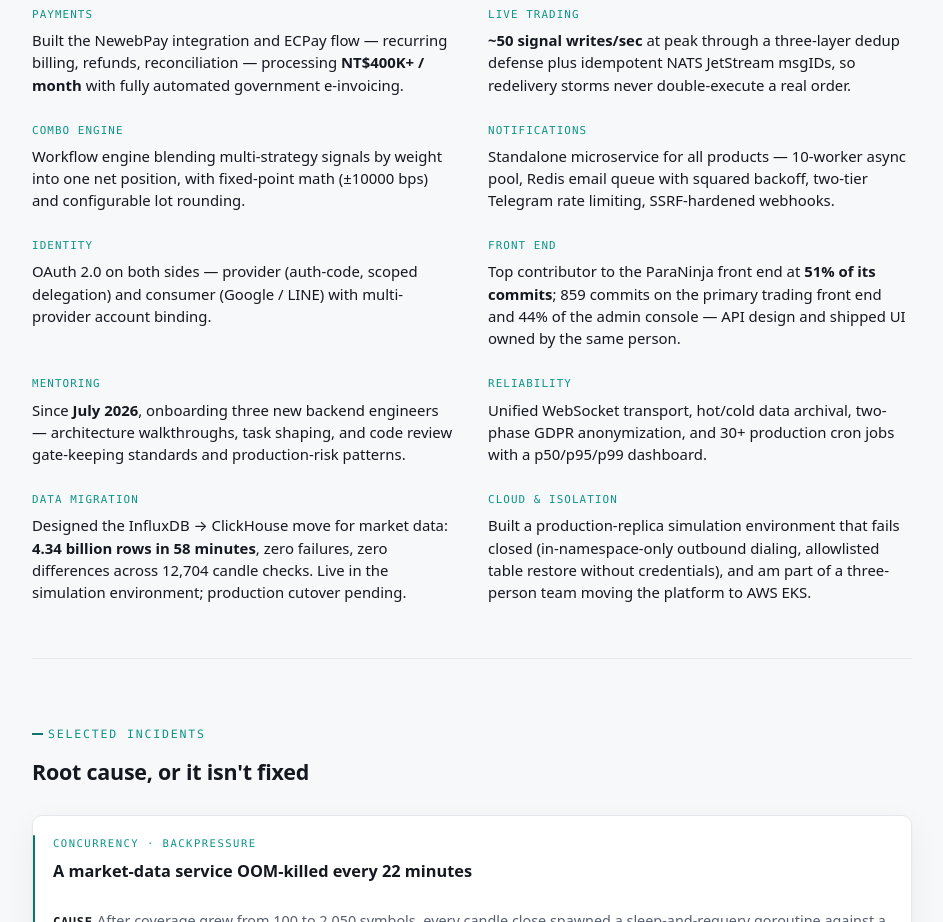
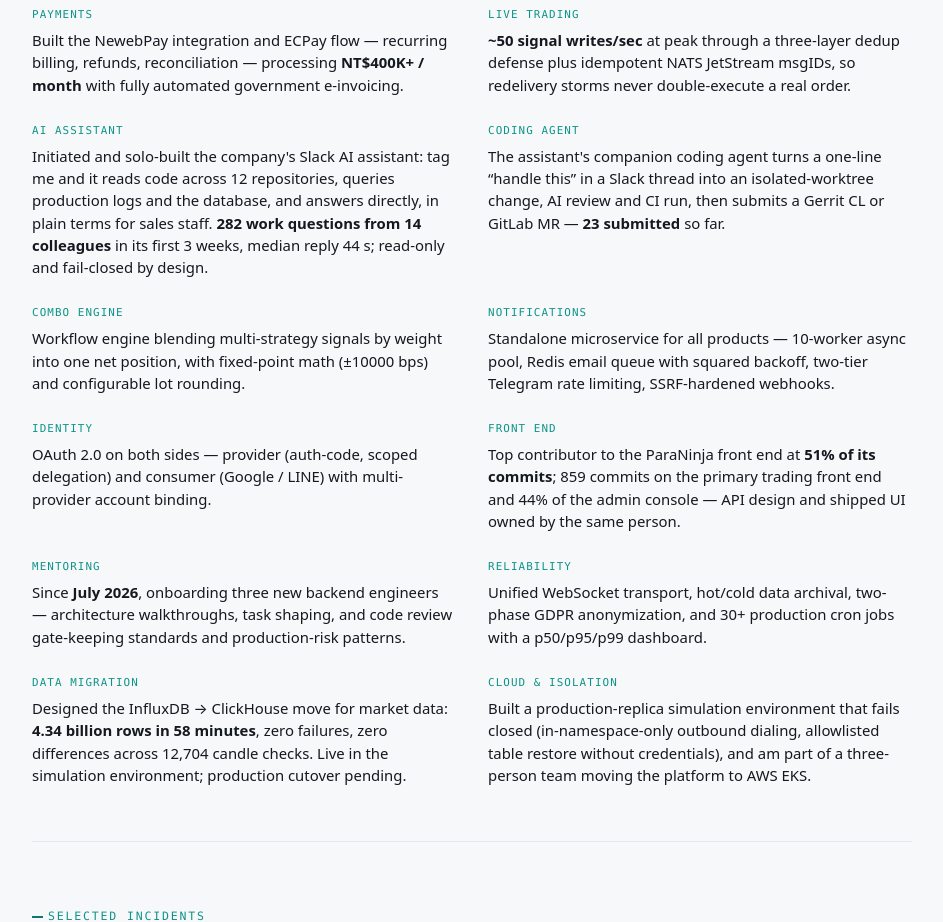
Before and after one commit to qq900306ss/resume, a plain HTML site: page index.html in a window 1280 px wide. Shown: the part 920-1842 px from the top of the page, without its empty margins (168-1111 px from the left). Drawn offline with Linux system fonts and the light colour scheme.

Commit message:
resume: add Slack AI assistant and coding agent
Co-Authored-By: Claude Opus 5.5 <noreply@anthropic.com>
Claude-Session: https://claude.ai/code/session_01DMKZsyYhCDEUTUWj1bdwPK

```diff
--- a/index.html
+++ b/index.html
@@ -215,6 +215,8 @@
       <div class="facets">
         <div class="facet"><span class="tag">Payments</span><p>Built the NewebPay integration and ECPay flow — recurring billing, refunds, reconciliation — processing <b>NT$400K+ / month</b> with fully automated government e-invoicing.</p></div>
         <div class="facet"><span class="tag">Live&nbsp;trading</span><p><b>~50 signal writes/sec</b> at peak through a three-layer dedup defense plus idempotent NATS JetStream msgIDs, so redelivery storms never double-execute a real order.</p></div>
+        <div class="facet"><span class="tag">AI&nbsp;assistant</span><p>Initiated and solo-built the company's Slack AI assistant: tag me and it reads code across 12 repositories, queries production logs and the database, and answers directly, in plain terms for sales staff. <b>282 work questions from 14 colleagues</b> in its first 3 weeks, median reply 44 s; read-only and fail-closed by design.</p></div>
+        <div class="facet"><span class="tag">Coding&nbsp;agent</span><p>The assistant's companion coding agent turns a one-line &ldquo;handle this&rdquo; in a Slack thread into an isolated-worktree change, AI review and CI run, then submits a Gerrit CL or GitLab MR &mdash; <b>23 submitted</b> so far.</p></div>
         <div class="facet"><span class="tag">Combo&nbsp;engine</span><p>Workflow engine blending multi-strategy signals by weight into one net position, with fixed-point math (±10000 bps) and configurable lot rounding.</p></div>
         <div class="facet"><span class="tag">Notifications</span><p>Standalone microservice for all products — 10-worker async pool, Redis email queue with squared backoff, two-tier Telegram rate limiting, SSRF-hardened webhooks.</p></div>
         <div class="facet"><span class="tag">Identity</span><p>OAuth 2.0 on both sides — provider (auth-code, scoped delegation) and consumer (Google / LINE) with multi-provider account binding.</p></div>
```
